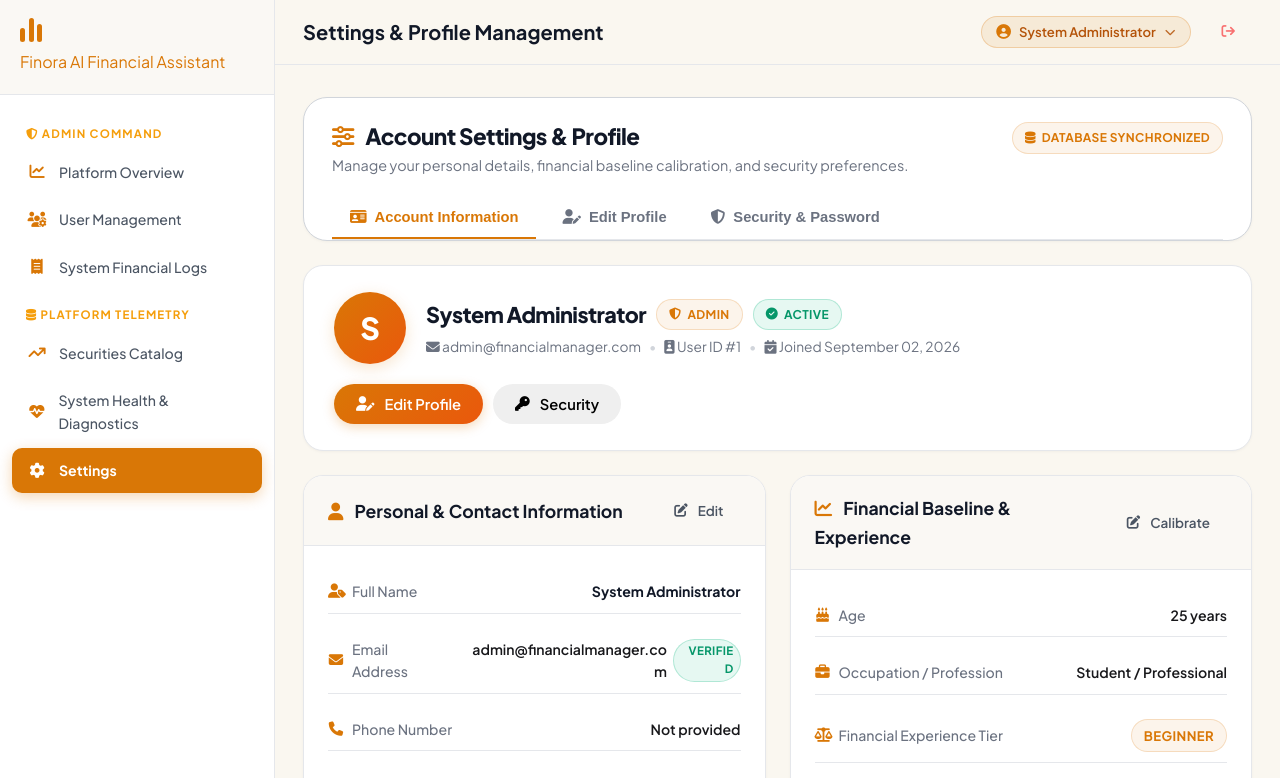
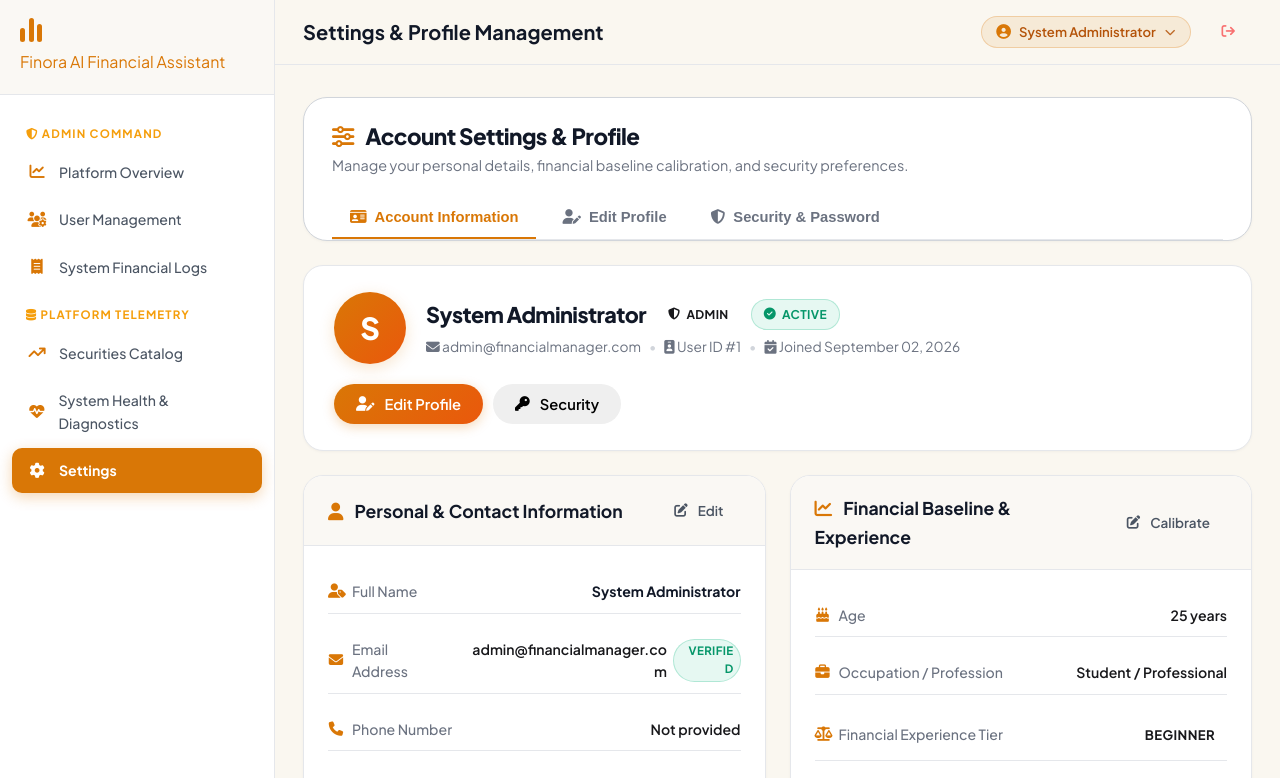
Before and after one commit to likithhs/financial_manager, a Flask app: page /profile in a window 1280 px wide. Shown: the top 778 px of the page. Run offline with Flask 2, Linux system fonts and the light colour scheme; a user stored in the database is signed in; data comes from the database, SQL or seed files in the repository.

Commit message:
UI: Removing the unwanted  badges, robotic labels, and redundant card header tags

```diff
--- a/templates/base.html
+++ b/templates/base.html
@@ -108,13 +108,13 @@
           <i class="fa-solid fa-landmark"></i> <span>Investment Categories</span>
         </a>
         <a href="{{ url_for('investment.investment_recommendation') }}" class="nav-link {% if request.endpoint in ['investment.investment_recommendation'] %}active{% endif %}">
-          <i class="fa-solid fa-diagram-project"></i> <span>Asset Allocation AI</span>
+          <i class="fa-solid fa-diagram-project"></i> <span>Asset Allocation</span>
         </a>
         <a href="{{ url_for('stock.stocks') }}" class="nav-link {% if request.endpoint in ['stock.stocks', 'market.market', 'market.stocks'] %}active{% endif %}">
-          <i class="fa-solid fa-arrow-trend-up"></i> <span>Market Telemetry</span>
+          <i class="fa-solid fa-arrow-trend-up"></i> <span>Stock Market</span>
         </a>
         <a href="{{ url_for('stock.stock_analysis') }}" class="nav-link {% if request.endpoint in ['stock.stock_analysis'] %}active{% endif %}">
-          <i class="fa-solid fa-microchip"></i> <span>AI Stock Analysis</span>
+          <i class="fa-solid fa-microchip"></i> <span>Stock Analysis</span>
         </a>
         <a href="{{ url_for('portfolio.watchlist') }}" class="nav-link {% if request.endpoint in ['portfolio.watchlist'] %}active{% endif %}">
           <i class="fa-solid fa-star"></i> <span>Stock Watchlist</span>
--- a/templates/dashboard.html
+++ b/templates/dashboard.html
@@ -63,7 +63,6 @@
   <div class="card" style="margin-bottom: 0;">
     <div class="card-header">
       <div class="card-title"><i class="fa-solid fa-heart-pulse" style="color: var(--cyan-accent); margin-right: 6px;"></i> Financial Health</div>
-      <span class="badge badge-{{ health.health_status | lower | replace(' ', '-') }}">{{ health.health_status }}</span>
     </div>
     <div class="card-body">
       <div style="margin-bottom: 8px;">
@@ -88,7 +87,6 @@
   <div class="card" style="margin-bottom: 0;">
     <div class="card-header">
       <div class="card-title"><i class="fa-solid fa-scale-balanced" style="color: var(--cyan-accent); margin-right: 6px;"></i> Behavioral Risk Tier</div>
-      <span class="badge badge-ai">{{ risk_level }}</span>
     </div>
     <div class="card-body">
       <p style="font-size: 0.84rem; color: var(--text-subtle); margin-bottom: 14px;">
@@ -108,9 +106,6 @@
   <div class="card" style="margin-bottom: 0;">
     <div class="card-header">
       <div class="card-title"><i class="fa-solid fa-shield-halved" style="color: var(--cyan-accent); margin-right: 6px;"></i> Investment Readiness</div>
-      <span class="badge badge-{% if readiness.is_ready %}success{% else %}warning{% endif %}">
-        {% if readiness.is_ready %}Ready to Invest{% else %}Gated / Protect Buffer{% endif %}
-      </span>
     </div>
     <div class="card-body">
       <p style="font-size: 0.82rem; color: var(--text-muted); margin-bottom: 14px;">
--- a/templates/expenses.html
+++ b/templates/expenses.html
@@ -43,7 +43,6 @@
       <div class="card-title">
         <i class="fa-solid fa-minus-circle" style="color: var(--danger); margin-right: 6px;"></i> Log Outflow Entry
       </div>
-      <span class="badge badge-ai">Auto Categorize</span>
     </div>
     <div class="card-body">
       <form action="{{ url_for('financial.add_expense') }}" method="POST" style="display: flex; flex-direction: column; gap: 16px;">
@@ -91,7 +90,6 @@
       <div class="card-title">
         <i class="fa-solid fa-clock-rotate-left" style="color: var(--cyan-accent); margin-right: 6px;"></i> Outflow History
       </div>
-      <span class="badge badge-ai">{{ expenses | length }} Logged</span>
     </div>
     <div class="card-body" style="padding: 0;">
       <div class="table-responsive">
@@ -110,7 +108,7 @@
             <tr>
               <td style="font-size: 0.82rem; color: var(--text-muted);">{{ exp.date }}</td>
               <td><strong style="color: #fff;">{{ exp.title }}</strong></td>
-              <td><span class="badge badge-ai" style="font-size: 0.7rem;">{{ exp.category }}</span></td>
+              <td><span class="badge badge-secondary" style="font-size: 0.7rem;">{{ exp.category }}</span></td>
               <td style="color: var(--danger); font-weight: 700;">-₹{{ "{:,.2f}".format(exp.amount) }}</td>
               <td>
                 <form action="{{ url_for('financial.delete_expense', expense_id=exp.id) }}" method="POST" style="display:inline;">
--- a/templates/financial_analysis.html
+++ b/templates/financial_analysis.html
@@ -42,7 +42,7 @@
       <div>
         <div style="margin-bottom: 12px;">
           <h2 style="font-size: 1.6rem; font-weight: 800; color: #fff;">
-            Diagnostic Stability Matrix: <span class="gradient-text-cyan">{{ health.health_status }}</span>
+            Financial Health Status: <span class="gradient-text-cyan">{{ health.health_status }}</span>
           </h2>
         </div>
 
@@ -165,7 +165,7 @@
         <div style="background: #FAF8F4; border: 1px solid #E5E7EB; border-left: 4px solid {% if sug.priority == 'Critical' %}var(--danger){% elif sug.priority == 'High' %}var(--warning){% else %}var(--cyan-accent){% endif %}; padding: 16px; border-radius: var(--radius-md);">
           <div style="display: flex; justify-content: space-between; align-items: center; margin-bottom: 6px;">
             <strong style="color: #111827; font-size: 0.95rem;">{{ sug.title }}</strong>
-            <span class="badge badge-{% if sug.priority == 'Critical' %}danger{% elif sug.priority == 'High' %}warning{% else %}ai{% endif %}">
+            <span class="badge badge-{% if sug.priority == 'Critical' %}danger{% elif sug.priority == 'High' %}warning{% else %}secondary{% endif %}">
               {{ sug.priority }} Priority
             </span>
           </div>
--- a/templates/goals.html
+++ b/templates/goals.html
@@ -42,9 +42,8 @@
 <div class="card" style="margin-bottom: 28px;">
   <div class="card-header">
     <div class="card-title">
-      <i class="fa-solid fa-circle-plus" style="color: var(--cyan-accent); margin-right: 6px;"></i> Initialize New Financial Goal
+      <i class="fa-solid fa-circle-plus" style="color: var(--cyan-accent); margin-right: 6px;"></i> Create New Financial Goal
     </div>
-    <span class="badge badge-ai">Automated SIP Modeling</span>
   </div>
   <div class="card-body">
     <form action="{{ url_for('goal.add_goal') }}" method="POST" style="display: flex; flex-direction: column; gap: 16px;">
@@ -117,7 +116,7 @@
           Priority: <strong style="color: {% if g.priority == 'High' %}var(--cyan-bright){% else %}var(--text-light){% endif %};">{{ g.priority }}</strong>
         </span>
       </div>
-      <span class="badge badge-{% if g.is_completed %}success{% else %}ai{% endif %}">
+      <span class="badge badge-{% if g.is_completed %}success{% else %}secondary{% endif %}">
         {{ g.status }}
       </span>
     </div>
--- a/templates/home.html
+++ b/templates/home.html
@@ -16,7 +16,7 @@
     </p>
     <div style="display: flex; gap: 12px; flex-wrap: wrap;">
       <a href="{{ url_for('dashboard') }}" class="btn btn-primary" style="padding: 10px 22px; font-weight: 600;">
-        <i class="fa-solid fa-chart-pie"></i> Open Financial Cockpit
+        <i class="fa-solid fa-chart-pie"></i> Open Dashboard
       </a>
       <a href="{{ url_for('ai.ai_assistant') }}" class="btn btn-secondary" style="padding: 10px 22px; font-weight: 600;">
         <i class="fa-solid fa-robot"></i> Ask Finora Assistant
@@ -33,7 +33,7 @@
         <i class="fa-solid fa-robot"></i>
       </div>
       <div>
-        <h4 style="font-size: 0.98rem; font-weight: 700; color: #111827; margin: 0;">Finora Conversational Strategist</h4>
+        <h4 style="font-size: 0.98rem; font-weight: 700; color: #111827; margin: 0;">Finora Assistant</h4>
       </div>
     </div>
     <a href="{{ url_for('ai.ai_assistant') }}" class="btn btn-sm btn-ghost" style="color: #D97706; font-weight: 600; font-size: 0.8rem;">
--- a/templates/income.html
+++ b/templates/income.html
@@ -32,7 +32,7 @@
       <i class="fa-solid fa-robot" style="color: var(--blue-light); font-size: 1.1rem;"></i>
     </div>
     <div class="stat-value" style="color: var(--cyan-bright);">Verified</div>
-    <div class="stat-desc">Synchronized with 6-Pillar Health Score</div>
+    <div class="stat-desc">Synchronized with Financial Health</div>
   </div>
 </div>
 
@@ -43,7 +43,6 @@
       <div class="card-title">
         <i class="fa-solid fa-plus-circle" style="color: var(--cyan-accent); margin-right: 6px;"></i> Record Inflow Entry
       </div>
-      <span class="badge badge-ai">Instant Sync</span>
     </div>
     <div class="card-body">
       <form action="{{ url_for('financial.add_income') }}" method="POST" style="display: flex; flex-direction: column; gap: 16px;">
@@ -91,7 +90,6 @@
       <div class="card-title">
         <i class="fa-solid fa-receipt" style="color: var(--cyan-accent); margin-right: 6px;"></i> Recorded Inflows
       </div>
-      <span class="badge badge-ai">{{ incomes | length }} Logged</span>
     </div>
     <div class="card-body" style="padding: 0;">
       <div class="table-responsive">
@@ -110,7 +108,7 @@
             <tr>
               <td style="font-size: 0.82rem; color: var(--text-muted);">{{ inc.date }}</td>
               <td><strong style="color: #fff;">{{ inc.source }}</strong></td>
-              <td><span class="badge badge-ai" style="font-size: 0.7rem;">{{ inc.category }}</span></td>
+              <td><span class="badge badge-secondary" style="font-size: 0.7rem;">{{ inc.category }}</span></td>
               <td style="color: var(--success); font-weight: 700;">+₹{{ "{:,.2f}".format(inc.amount) }}</td>
               <td>
                 <form action="{{ url_for('financial.delete_income', income_id=inc.id) }}" method="POST" style="display:inline;">
--- a/templates/index.html
+++ b/templates/index.html
@@ -1197,7 +1197,6 @@
           <div class="fa-chart-container">
             <div class="fa-chart-header">
               <span class="fa-chart-title">Simulated Wealth Trajectory & Asset Allocation</span>
-              <span class="fa-chart-status"><i class="fa-solid fa-microchip"></i> AI Engine Active</span>
             </div>
             <svg viewBox="0 0 500 110" style="width: 100%; height: 110px; overflow: visible;">
               <defs>
@@ -1358,8 +1357,8 @@
             <div class="fa-chat-title-wrap">
               <div class="fa-chat-avatar"><i class="fa-solid fa-robot"></i></div>
               <div>
-                <h5 style="font-size: 0.92rem; font-weight: 700; margin: 0; color: var(--fa-heading);">Finora Conversational Engine</h5>
-                <span style="font-size: 0.72rem; color: #059669; font-weight: 600;"><i class="fa-solid fa-circle" style="font-size: 0.5rem;"></i> Active Demo</span>
+                <h5 style="font-size: 0.92rem; font-weight: 700; margin: 0; color: var(--fa-heading);">Finora Assistant</h5>
+                <span style="font-size: 0.72rem; color: #059669; font-weight: 600;"><i class="fa-solid fa-circle" style="font-size: 0.5rem;"></i> Online</span>
               </div>
             </div>
           </div>
--- a/templates/investment_readiness.html
+++ b/templates/investment_readiness.html
@@ -59,7 +59,6 @@
         <i class="fa-solid fa-list-check" style="color: var(--cyan-accent); margin-right: 8px;"></i>
         Stability Criteria Diagnostics
       </div>
-      <span style="font-size: 0.8rem; color: var(--text-muted);">4 Pillar Checks</span>
     </div>
     <div class="card-body" style="padding: 24px;">
       <div style="display: flex; flex-direction: column; gap: 16px;">
@@ -84,7 +83,6 @@
         <i class="fa-solid fa-compass" style="color: #a855f7; margin-right: 8px;"></i>
         Recommended Next Steps
       </div>
-      <span style="font-size: 0.8rem; color: var(--text-muted);">AI Prescription</span>
     </div>
     <div class="card-body" style="padding: 24px;">
       {% if readiness.suggestions %}
--- a/templates/settings.html
+++ b/templates/settings.html
@@ -17,11 +17,6 @@
         <p class="settings-page-subheading">
           Manage your personal details, financial baseline calibration, and security preferences.
         </p>
-      </div>
-      <div class="settings-header-badge-box">
-        <span class="badge badge-ai">
-          <i class="fa-solid fa-database"></i> Database Synchronized
-        </span>
       </div>
     </div>
 
@@ -74,7 +69,7 @@
         <div class="settings-hero-details">
           <div class="settings-hero-name-row">
             <h3 class="settings-hero-name">{{ user.name }}</h3>
-            <span class="badge badge-ai" style="text-transform: uppercase;">
+            <span class="badge badge-primary" style="text-transform: uppercase;">
               <i class="fa-solid fa-shield-halved"></i> {{ user.role }}
             </span>
             <span class="badge badge-success">
@@ -208,7 +203,7 @@
                 <i class="fa-solid fa-scale-balanced"></i> Financial Experience Tier
               </div>
               <div class="profile-info-value">
-                <span class="badge badge-ai" style="font-size: 0.82rem;">
+                <span class="badge badge-neutral" style="font-size: 0.82rem;">
                   {{ user.financial_exp or 'Beginner' }}
                 </span>
               </div>
--- a/templates/stocks.html
+++ b/templates/stocks.html
@@ -27,7 +27,7 @@
   <div class="stat-card">
     <div style="display: flex; justify-content: space-between; align-items: flex-start;">
       <div class="stat-label">Market Volatility (India VIX)</div>
-      <span class="badge badge-ai">Stable</span>
+      <span class="badge badge-success">Stable</span>
     </div>
     <div class="stat-value" style="color: var(--cyan-bright);">13.42</div>
     <div class="stat-desc">Low volatility • Favorable for SIPs</div>
@@ -99,7 +99,7 @@
               <div style="font-size: 0.75rem; color: var(--text-muted);">{{ s.market_cap or 'Large Cap' }}</div>
             </td>
             <td>
-              <span class="badge badge-ai" style="font-size: 0.7rem;">{{ s.sector }}</span>
+              <span class="badge badge-secondary" style="font-size: 0.7rem;">{{ s.sector }}</span>
             </td>
             <td style="font-weight: 700; font-size: 1rem; color: var(--text-white);">
               ₹{{ "{:,.2f}".format((s.price or s.current_price or 0)|float) }}
```
Also changed, not shown: templates/ai_assistant.html (+4 -4 lines), templates/investments.html (+0 -7 lines), templates/profile.html (+2 -7 lines).
